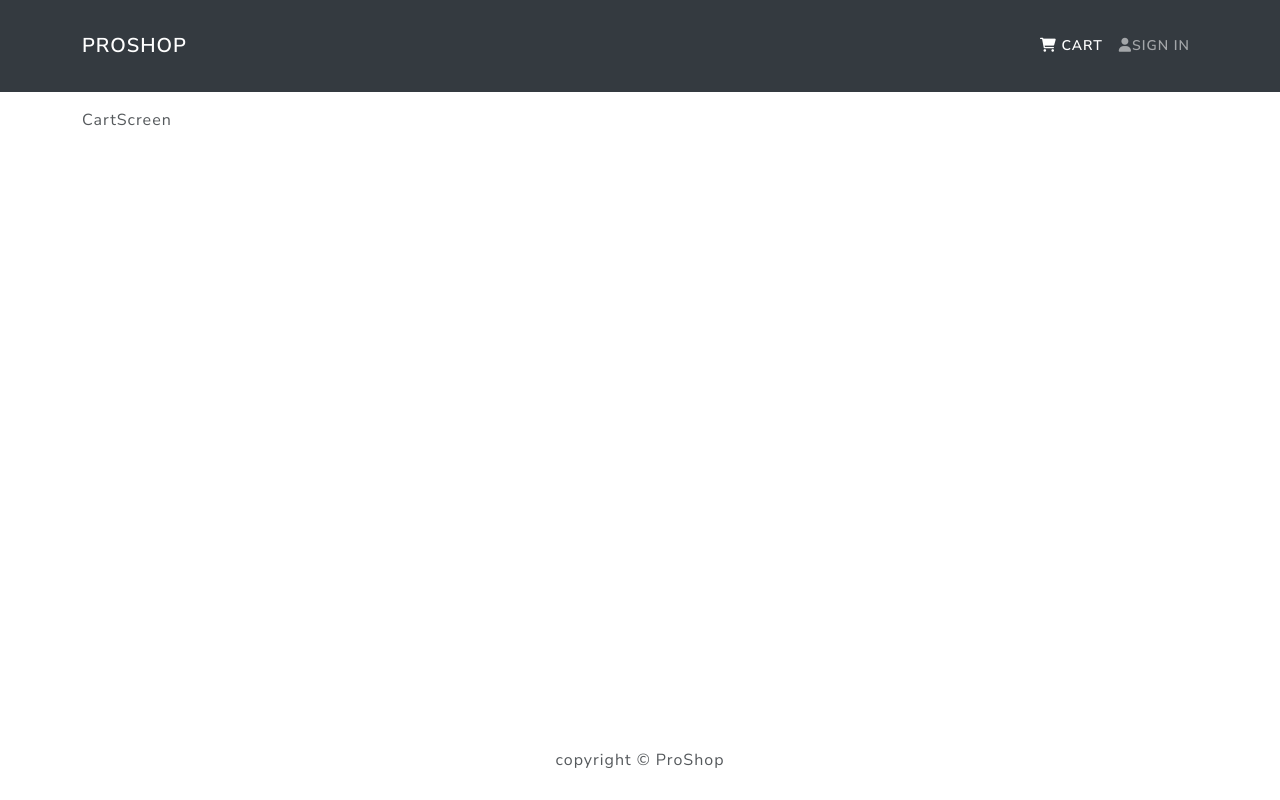
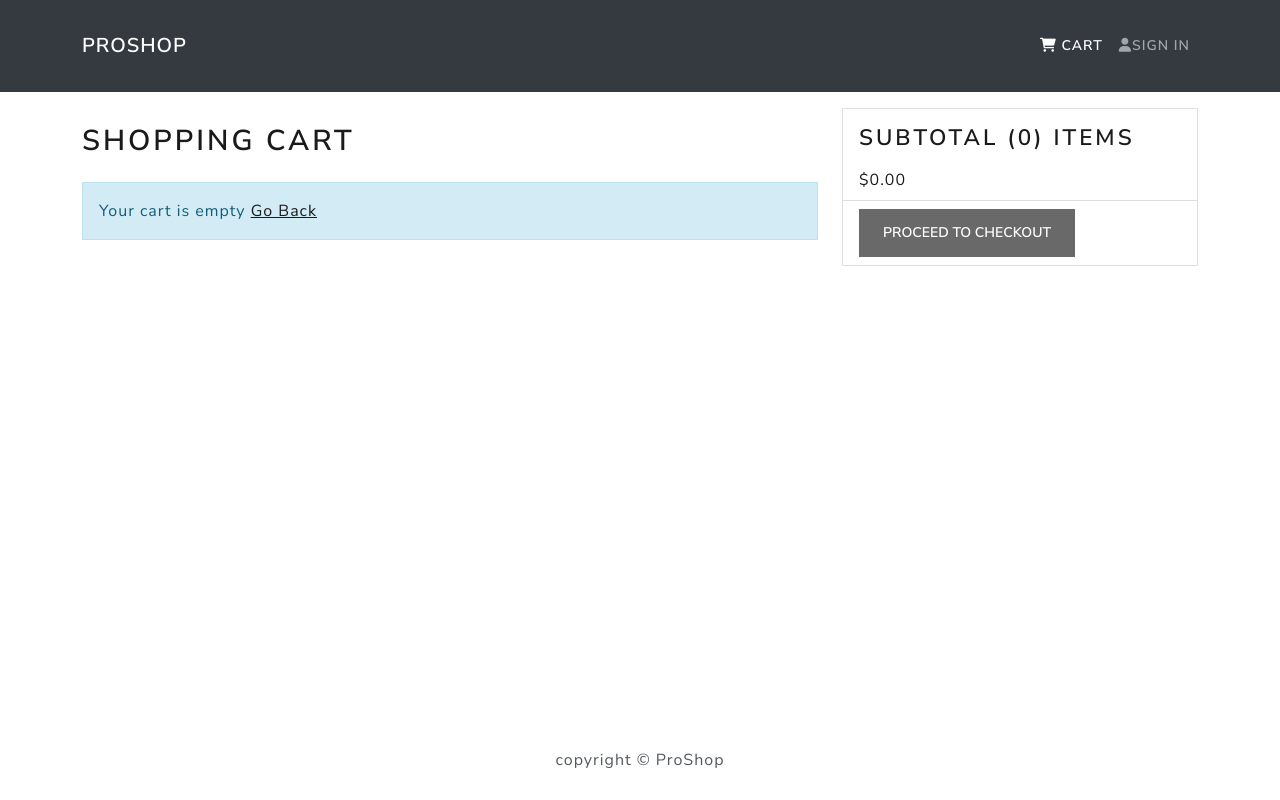
Before and after one commit to SinchowGit/ProShop, a React (Create React App) app in the folder frontend/: page /cart in a window 1280 px wide. Built offline with nearby package versions, Linux system fonts and the light colour scheme.

Commit message:
CartScreen completed

```diff
--- a/frontend/src/index.css
+++ b/frontend/src/index.css
@@ -6,6 +6,16 @@ h3 {
   padding: 1rem 0;
 }
 
+h1 {
+  font-size: 1.8rem;
+  padding: 1rem 0;
+}
+
+h2 {
+  font-size: 1.4rem;
+  padding: 0.5rem 0;
+}
+
 .ratting {
   margin: 0.1rem;
 }
--- a/frontend/src/screens/CartScreen.js
+++ b/frontend/src/screens/CartScreen.js
@@ -1,8 +1,91 @@
-import React from 'react'
+import React, { useEffect } from 'react'
+import { useDispatch, useSelector } from 'react-redux'
+import { useParams, useNavigate, useLocation, Link } from 'react-router-dom'
+import { addToCart } from '../actions/cartActions'
+import { Row, Col, Image, ListGroup, Form, Button, Card } from 'react-bootstrap'
+
+import Message from '../components/Message'
 
 const CartScreen = () => {
+  const dispatch = useDispatch()
+  const location = useLocation()
+  const navigate = useNavigate()
+  const { id } = useParams()
+  const qty = location.search ? Number(location.search.split('=')[1]) : 1
+
+  useEffect (()=> {
+    if(id){
+      dispatch(addToCart(id,qty))
+    }
+  },[dispatch, id, qty])
+
+  const cart = useSelector(state => state.cart)
+  const { cartItems } = cart
+
+  const removeFromCartHandler = (id) => {
+    console.log('remove')
+  }
+
+  const checkoutHandler = () => {
+    navigate('/login?redirect=shipping')
+  }
+
   return (
-    <div>CartScreen</div>
+    <Row>
+      <Col md={8}>
+        <h1>Shopping Cart</h1>
+
+        {cartItems.length === 0 ? (
+          <Message>Your cart is empty <Link to='/'>Go Back</Link></Message>
+        ):(
+          <ListGroup variant='flush'>
+            {cartItems.map(item => (
+              <ListGroup.Item key={item.product}>
+                <Row>
+                  <Col md={2}>
+                    <Image src={item.image} alt={item.name} fluid />
+                  </Col>
+                  <Col md={3}>
+                    <Link to={`/product/${item.product}`}>{item.name}</Link>
+                  </Col>
+                  <Col md={2}>${item.price}</Col>
+                  <Col md={2}>
+                    <Form.Control as='select' value={item.qty} onChange={e => dispatch(addToCart(item.product,Number(e.target.value)))}>
+                      {[...Array(item.countInStock).keys()].map( x => (
+                        <option key={x+1} value={x+1}>
+                          {x+1}
+                        </option>
+                      ))}
+                    </Form.Control>
+                  </Col>
+                  <Col md={2}>
+                    <Button type='button' variant='light' onClick={() => removeFromCartHandler(item.product)}>
+                        <i className='fa fa-trash'></i>
+                    </Button>
+                  </Col>
+                </Row>
+              </ListGroup.Item>
+            ))}
+          </ListGroup>
+        )}
+
+      </Col>
+      <Col md={4}>
+        <Card>
+          <ListGroup variant='flush'>
+            <ListGroup.Item>
+              <h2>Subtotal ({cartItems.reduce((acc, item) => acc + item.qty , 0)}) items</h2>
+              ${cartItems.reduce((acc,item) => acc + item.price * item.qty ,0).toFixed(2)}
+            </ListGroup.Item>
+            <ListGroup.Item>
+              <Button type='button' className='btn btn-block' disabled={cartItems.length === 0} onClick={e => checkoutHandler()}>
+                Proceed To Checkout
+              </Button>
+            </ListGroup.Item>
+          </ListGroup>
+        </Card>
+      </Col>
+    </Row>
   )
 }
 
```
